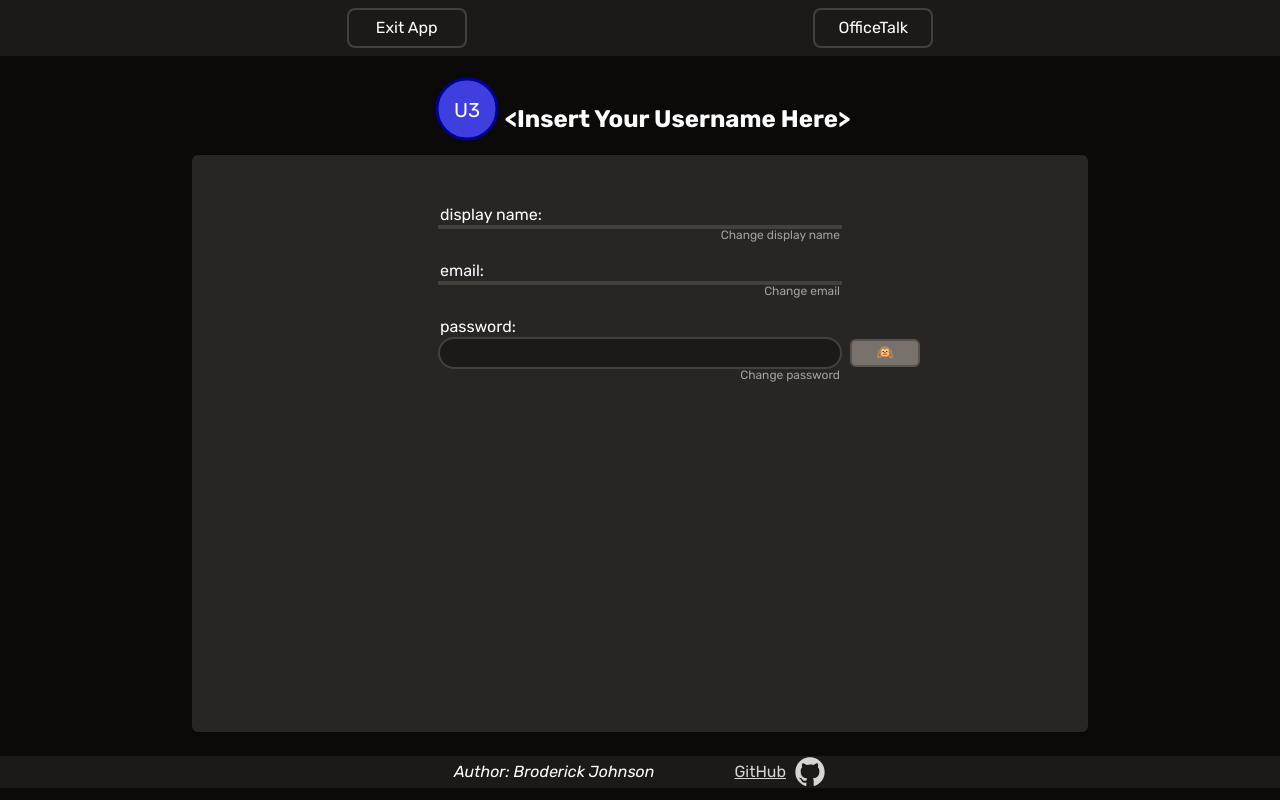
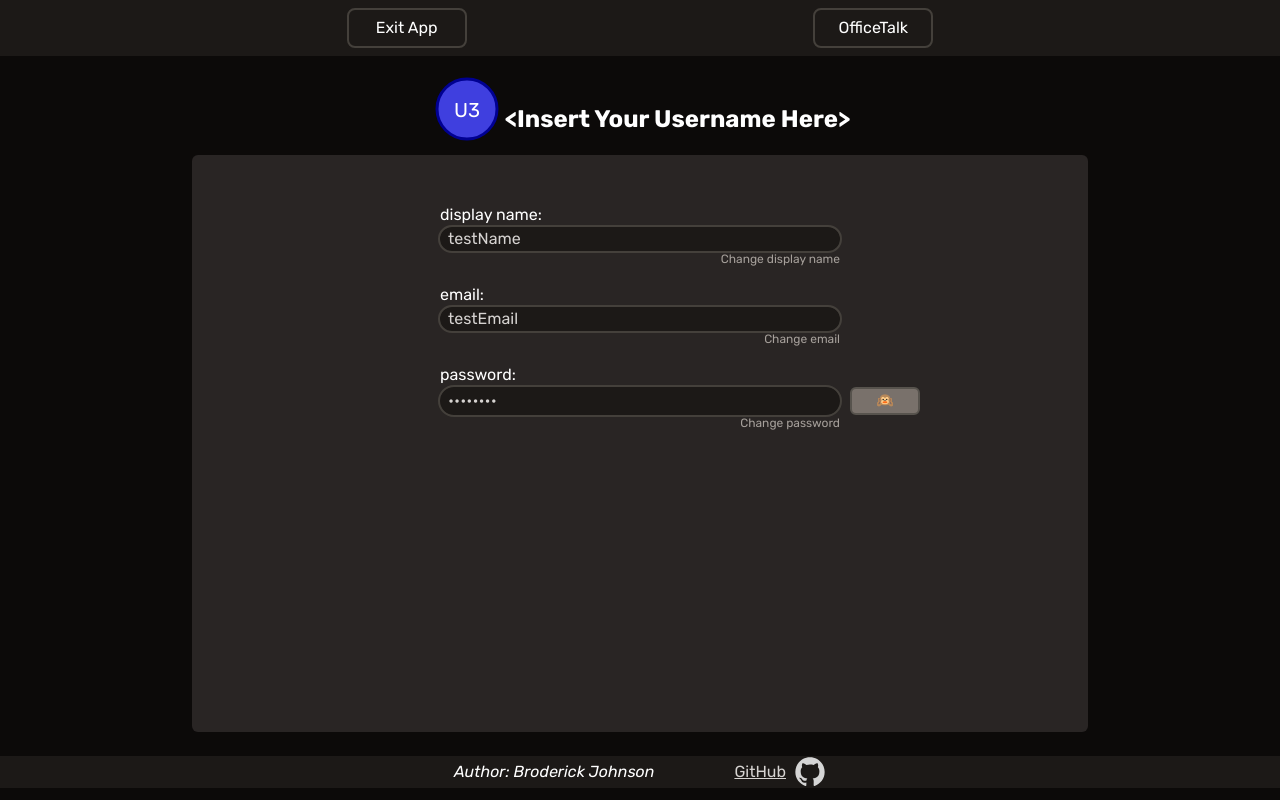
Before and after one commit to antnest8/startup, a React (Vite) app: page /settings in a window 1280 px wide. Built offline with nearby package versions, Linux system fonts and the light colour scheme.

Commit message:
added edit functionality to normal fields

```diff
--- a/src/settings/dataField.jsx
+++ b/src/settings/dataField.jsx
@@ -1,19 +1,44 @@
 import React from 'react';
-
 
 export function DataField(props){
     const purpose = props.purpose;
-    const fieldData = props.data;
+    const fieldData = props.fieldData;
+    const changeFunction = props.changeFunction;
+    const [isEditing, changeIsEditing] = React.useState(false);
+
+    function saveChanges(value){
+        changeFunction(value);
+        changeIsEditing(false);
+    }
+
+    const normalField = () => {
+        return (<div>
+            <h3 id="user-email">{purpose}: </h3>
+            <p className="max-w-100 bg-stone-900 outline-2 outline-solid outline-stone-700 rounded-full text-stone-300 pl-2" id="user-email-output">{fieldData}</p>
+        </div>);
+    }
+
+    const editField = () => {
+        return (<div>
+            <h3 id="user-email">{purpose}: </h3>
+            <input className="max-w-100 bg-stone-900 outline-2 outline-solid outline-stone-700 rounded-full text-stone-300 pl-2" type="text" id="user-email-input"/>
+        </div>);
+    }
+
+    const editButton = () => {
+        return <button className="flex justify-end text-xs text-stone-400 hover:text-cyan-800" id="change-email-button" onClick={() => changeIsEditing(true)} type="button">Change {purpose}</button>
+    }
+
+    const submitEditButton = () => {
+        return <button className="flex justify-end text-xs text-stone-400 hover:text-cyan-800" id="change-email-button" onClick={(e) => {saveChanges(e.value)}} type="button">Save new {purpose}</button>
+    }
 
     return (
         <div className="flex justify-center">
             <div className="flex flex-col mt-[1em] max-w-100 grow">
-                <div>
-                    <h3 id="user-email">{purpose}: </h3>
-                    <p className="max-w-100 bg-stone-900 outline-2 outline-solid outline-stone-700 rounded-full text-stone-300 pl-2" id="user-email-output">{fieldData}</p>
-                </div>
+                {isEditing ? editField() : normalField()}
                 <div className="flex justify-end">
-                    <button className="flex justify-end text-xs text-stone-400 hover:text-cyan-800" id="change-email-button" type="button">Change {purpose}</button>
+                    {isEditing ? submitEditButton() : editButton()}
                 </div>
             </div>
         </div>
@@ -22,12 +47,8 @@ export function DataField(props){
 
 export function PasswordField(props){
     const purpose = props.purpose;
-    const fieldData = props.data;
+    const fieldData = props.fieldData;
     const [isHidden, changeHidden] = React.useState(true);
-
-    React.useEffect(() => {
-        console.log("isHidden was changed to " + isHidden);
-    }, [isHidden]);
 
     return (
         <div className="flex justify-center">
--- a/src/settings/settings.jsx
+++ b/src/settings/settings.jsx
@@ -2,6 +2,7 @@ import React from 'react';
 import { DataField, PasswordField } from './dataField';
 
 export function Settings(props){
+    // TODO: pass data into Settings and handle
     //userName = props.userName;
     //userData = localStorage.getItem(userName + "_data");
     const userData = new Object({
@@ -10,9 +11,9 @@ export function Settings(props){
         email : "testEmail",
     });
     const userName = "testUser"; //delete after
-    const userPass = userData.password;
-    const userDisplay = userData.displayName;
-    const userEmail = userData.email;
+    const [userPass, changeUserPass] = React.useState(userData.password);
+    const [userDisplay, changeUserDisplay] = React.useState(userData.displayName);
+    const [userEmail, changeUserEmail] = React.useState(userData.email);
 
     return (
         <div className="flex flex-col grow">
```
Also changed, not shown: 1 other file (tests, documents, lock files or other folders).
